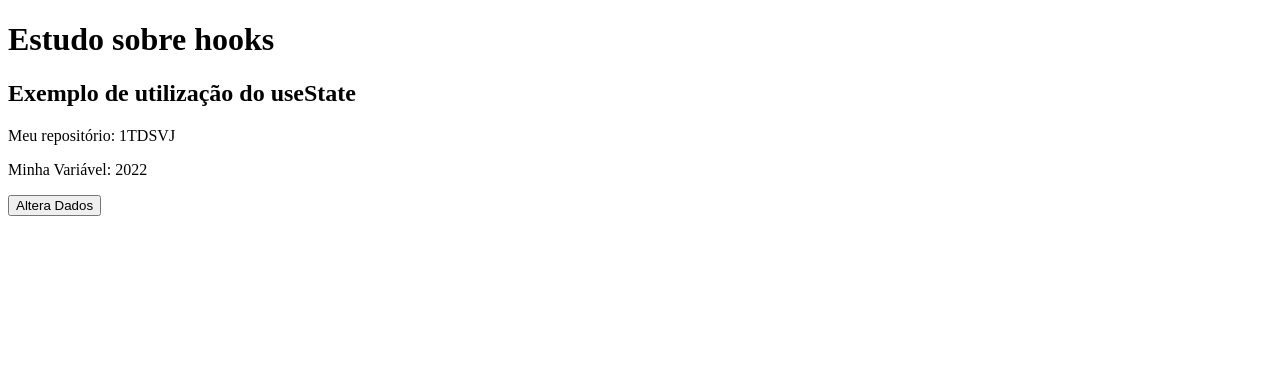
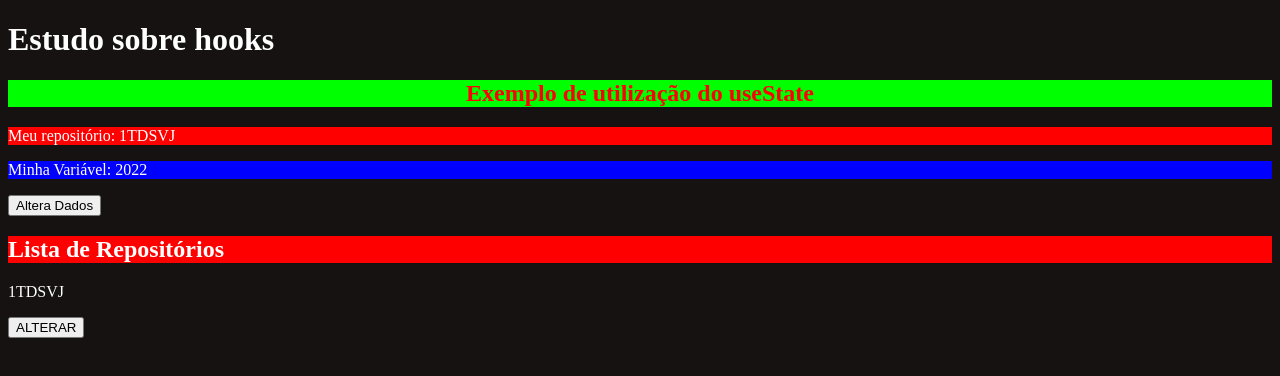
Before and after one commit to 1TDSVJ/react-app-hooks, a React (Create React App) app in the folder rm92928/aula03/: page / in a window 1280 px wide. Shown: the top 376 px of the page. Built offline with nearby package versions, Linux system fonts and the light colour scheme.

Commit message:
Exemplos de useState css em Obj e Op condicionais

```diff
--- a/rm92928/aula03/src/components/repositorios/Repositorios.jsx
+++ b/rm92928/aula03/src/components/repositorios/Repositorios.jsx
@@ -1,6 +1,13 @@
 import React, {useState} from "react"; // chaves representam que será usado localmente
+import ShowRepos from "../showRepos/ShowRepos";
 
 export default function Repositorios(){
+
+    const objEstilos = {
+        noite: {backgroundColor: "#ff0000"},
+        tarde: {backgroundColor: '#fff000'},
+        manha: {backgroundColor: '#0000ff'},
+    }
 
     const [repositorios, setRepositorios] = useState("1TDSVJ");
     let valorVariavel = "2022"
@@ -11,13 +18,21 @@ export default function Repositorios(){
         console.log(valorVariavel)
     }
 
-
     return(
         <div>
-            <h2>Exemplo de utilização do useState</h2>
-            <p>Meu repositório: {repositorios}</p>
-            <p>Minha Variável: {valorVariavel}</p>
+            <h2 style={{backgroundColor:'#00ff00', color: '#ff0000', textAlign: 'center'}}>Exemplo de utilização do useState</h2>
+            <p style={objEstilos.noite}>Meu repositório: {repositorios}</p>
+            <p style={objEstilos.manha}>Minha Variável: {valorVariavel}</p>
+
             <button onClick={()=>alteraRepo("1TDSVJ")}>Altera Dados</button>
+
+            <ShowRepos
+            repositorios={repositorios}
+            setRepositorios={setRepositorios}
+            objEstilos={objEstilos}
+            />
+
+
         </div>
     )
 }
--- /dev/null
+++ b/rm92928/aula03/src/components/showRepos/ShowRepos.jsx
@@ -0,0 +1,26 @@
+import React, { useState } from "react";
+
+export default function ShowRepos(props){
+
+    let estilo
+
+        if(new Date().getHours() < 12){
+            estilo = props.objEstilos.manha
+        }else if(new Date().getHours() > 12 && new Date().getHours() < 18){
+            estilo = props.objEstilos.tarde
+        } else{
+            estilo = props.objEstilos.noite
+        }
+
+    return(
+        <div>
+
+            <h2 style={estilo}>Lista de Repositórios</h2>
+            <p>{props.repositorios}</p>
+            <button onClick={()=> props.setRepositorios("ALTERADO DO FILHO")}>ALTERAR</button>
+
+
+
+        </div>
+    )
+}
--- /dev/null
+++ b/rm92928/aula03/src/index.css
@@ -0,0 +1,4 @@
+body {
+    background-color: #161212;
+    color: #fff;
+}
--- a/rm92928/aula03/src/index.js
+++ b/rm92928/aula03/src/index.js
@@ -1,5 +1,6 @@
 import React from 'react';
 import ReactDOM from 'react-dom';
 import App from './App';
+import './index.css'; // NÃO FAZER ISSO
 
 ReactDOM.render(<App/>, document.getElementById('root'));
```
